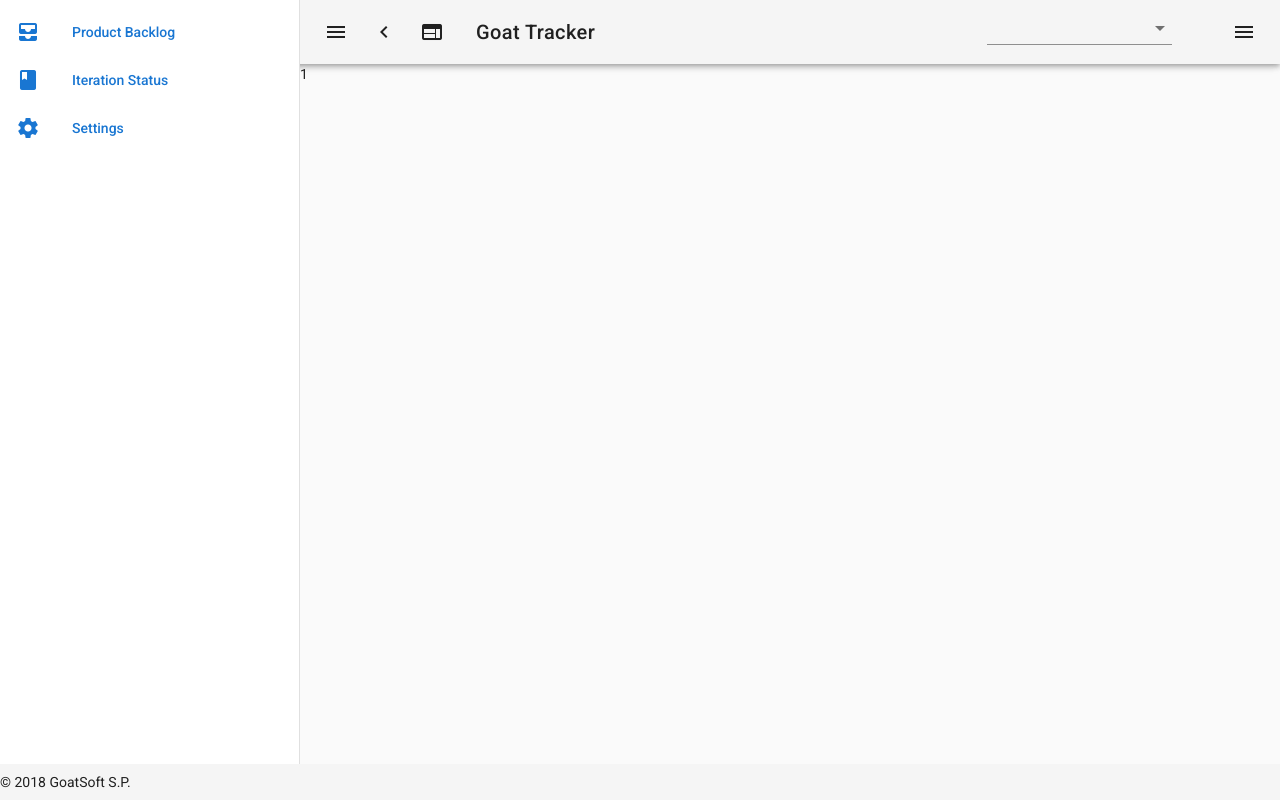
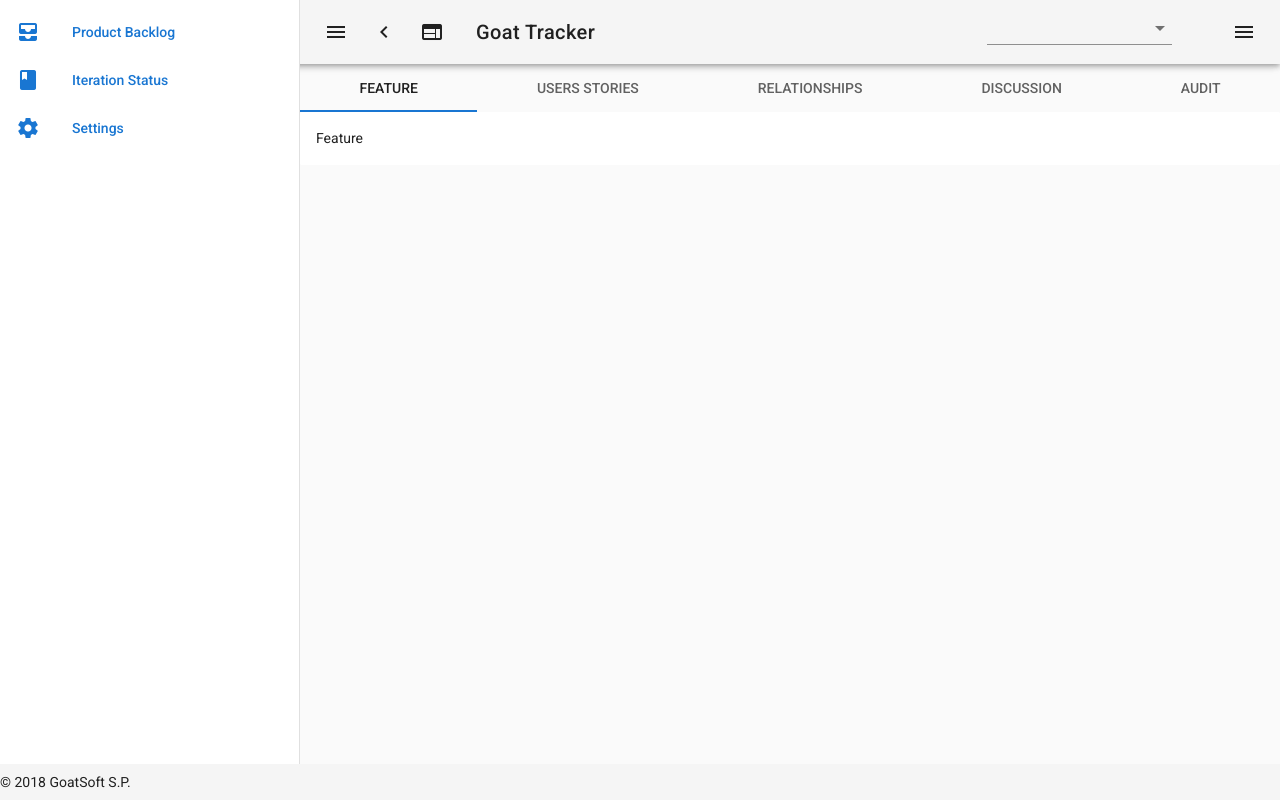
Before and after one commit to dgarcia202/goat-tracker, a Vue app in the folder ui/: page /feature/1 in a window 1280 px wide. Built offline with nearby package versions, Linux system fonts and the light colour scheme; no server answers.

Commit message:
added nice tabs to the feature details component

```diff
--- a/ui/src/components/FeatureDetails.vue
+++ b/ui/src/components/FeatureDetails.vue
@@ -1,5 +1,33 @@
 <template>
-<p>{{ featureId }}</p>
+    <div>
+        <v-tabs
+            slot="extension"
+            v-model="selectedTab"
+            color="transparent"
+            grow
+        >
+            <v-tabs-slider color="primary"></v-tabs-slider>
+
+            <v-tab
+            v-for="item in tabTitles"
+            :key="item"
+            >
+            {{ item }}
+            </v-tab>
+        </v-tabs>
+
+        <v-tabs-items v-model="selectedTab">
+            <v-tab-item
+                v-for="item in tabTitles"
+                :key="item">
+
+                <v-card flat>
+                <v-card-text>{{ item }}</v-card-text>
+                </v-card>
+            </v-tab-item>
+        </v-tabs-items>
+
+    </div>
 </template>
 <script>
 import axios from '../../node_modules/axios/dist/axios.min'
@@ -10,6 +38,8 @@ export default {
     props: ['featureId'],
     data() {
         return {
+            selectedTab: null,
+            tabTitles: [ 'Feature', 'Users Stories', 'Relationships', 'Discussion', 'Audit' ]
         };
     },
     methods: {
--- a/ui/src/main.js
+++ b/ui/src/main.js
@@ -2,7 +2,7 @@ import '@babel/polyfill'
 import Vue from 'vue'
 import './plugins/vuetify'
 import App from './App.vue'
-import router from './config/router'
+import router from './config/Router'
 
 Vue.config.productionTip = false
 
```
Also changed, not shown: ui/src/config/Router.js (renamed from ui/src/config/router.js).
